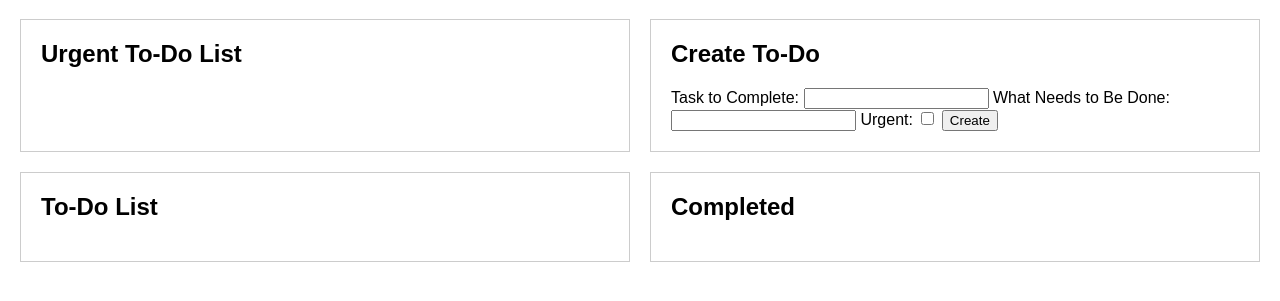
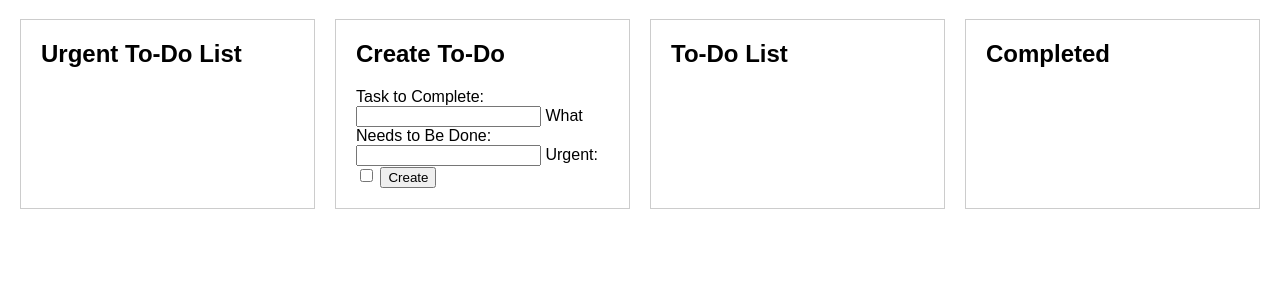
Before and after one commit to mathomas605/MVP_project, a website: page public/index.html in a window 1280 px wide. Shown: the part 81-382 px from the top of the page. Drawn offline with nearby package versions, Linux system fonts and the light colour scheme; no server answers.

Commit message:
is it ever really done

```diff
--- a/public/style.css
+++ b/public/style.css
@@ -6,8 +6,8 @@ body {
 
 .grid-container {
   display: grid;
-  grid-template-columns: 1fr 1fr;
-  grid-template-rows: auto auto;
+  grid-template-columns: 1fr;
+  grid-template-rows: auto;
   gap: 20px;
 }
 
@@ -32,3 +32,24 @@ body {
 .urgent ul li {
   color: red;
 }
+
+@media (min-width: 600px) {
+  .grid-container {
+    grid-template-columns: 1fr 1fr;
+    grid-template-rows: auto auto;
+  }
+}
+
+@media (min-width: 900px) {
+  .grid-container {
+    grid-template-columns: 1fr 1fr 1fr;
+    grid-template-rows: auto auto;
+  }
+}
+
+@media (min-width: 1200px) {
+  .grid-container {
+    grid-template-columns: 1fr 1fr 1fr 1fr;
+    grid-template-rows: auto auto;
+  }
+}
```
